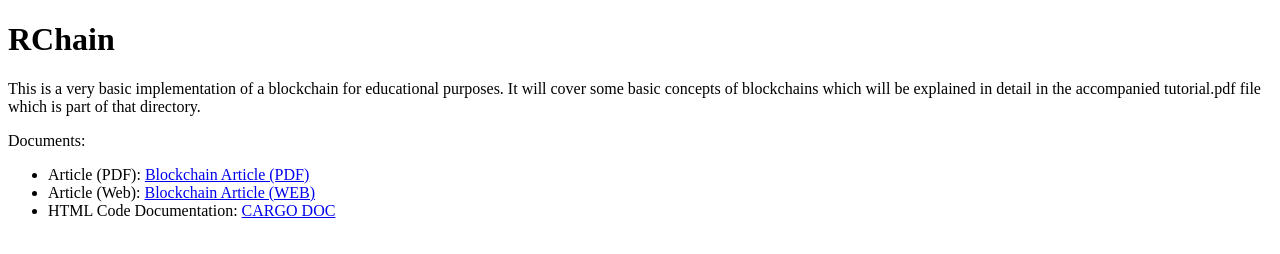
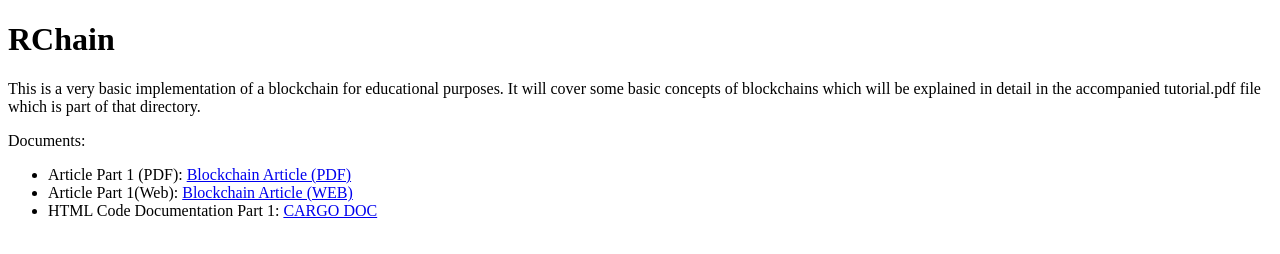
Before and after one commit to Mereep/rchain, a plain HTML site: page docs/index.html in a window 1280 px wide. Drawn offline with Linux system fonts and the light colour scheme.

Commit message:
Web + Article update

```diff
--- a/docs/index.html
+++ b/docs/index.html
@@ -15,9 +15,9 @@ of blockchains which will be explained in detail in the accompanied tutorial.pdf
 Documents:
 </p>
 <ul>
-    <li>Article (PDF): <a href="https://github.com/Mereep/rchain/raw/gh-pages/Blockchain%20Article.pdf">Blockchain Article (PDF)</a></li>
-    <li>Article (Web): <a href="https://mereep.github.io/rchain/article/Blockchain Article.htm">Blockchain Article (WEB)</a></li>
-    <li>HTML Code Documentation: <a href="https://mereep.github.io/rchain/doc/rchain_v1/index.html">CARGO DOC</a>
+    <li>Article Part 1 (PDF): <a href="https://github.com/Mereep/rchain/raw/gh-pages/Blockchain%20Article.pdf">Blockchain Article (PDF)</a></li>
+    <li>Article Part 1(Web): <a href="https://mereep.github.io/rchain/article/Blockchain Article Part 1.htm">Blockchain Article (WEB)</a></li>
+    <li>HTML Code Documentation Part 1: <a href="https://mereep.github.io/rchain/doc/rchain_v1/index.html">CARGO DOC</a>
 </ul>
 
 </body>
```
Also changed, not shown: 1 other file.
